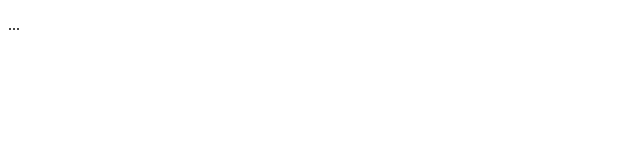
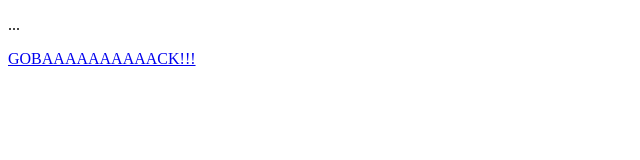
Before and after one commit to bman006/bman006.github.io, a plain HTML site: page next.html in a window 1280 px wide. Shown: the whole page, without its empty margins (0-640 px from the left). Drawn offline with Linux system fonts and the light colour scheme.

Commit message:
2 way links

```diff
--- a/next.html
+++ b/next.html
@@ -7,5 +7,7 @@
 
 <p>...</p>
 
+<a href="https://bman006.github.io/index">GOBAAAAAAAAAACK!!!</a>
+
 </body>
 </html>
```
